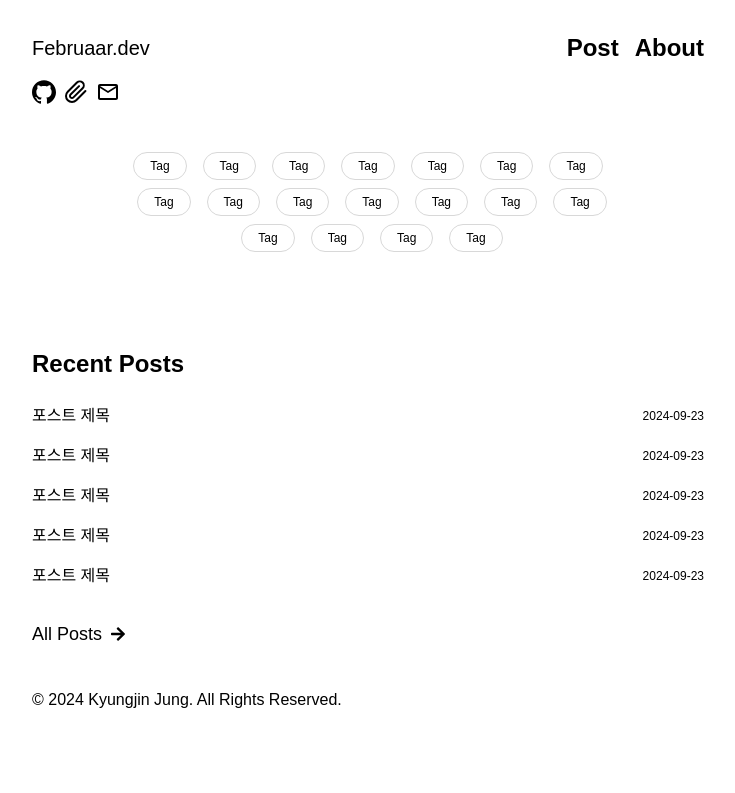
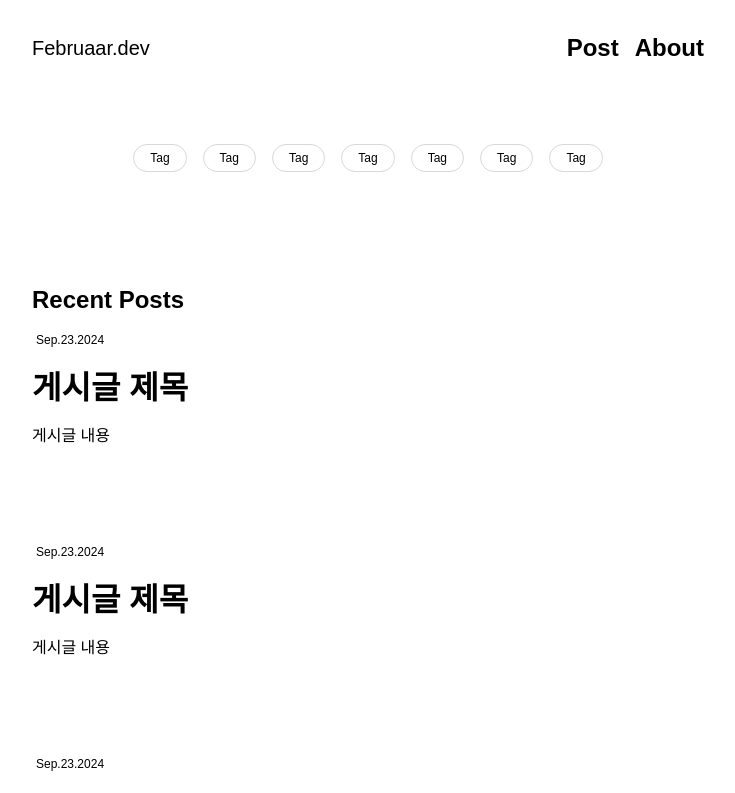
Before and after one commit to Februaar/februaar.dev, a Next.js app: page / in a window 1280 px wide. Shown: the top 793 px of the page, without its empty margins (272-1007 px from the left). Built offline with nearby package versions, Linux system fonts and the light colour scheme.

Commit message:
tag 컴포넌트와 postcard 컴포넌트 ui 수정

```diff
--- a/src/app/page.tsx
+++ b/src/app/page.tsx
@@ -1,30 +1,19 @@
 import Link from "next/link";
 import { FaArrowRight } from "react-icons/fa";
 
-import Header2 from "../components/Header2";
+// import Header2 from "../components/Header2";
 import PostCard from "../components/PostCard";
 import Tag from "../components/Tag";
 
 export default function Home() {
   return (
     <main className="flex flex-col">
-      <Header2 />
+      {/* <Header2 /> */}
       {/* <section className="flex flex-col items-center pt-8 pb-6">
         <p>한 가지에 몰두해 내 것으로 만드는 것을 좋아합니다.</p>
       </section> */}
 
-      <div className="flex flex-wrap items-center justify-center gap-2 mx-20 my-12 space-x-2">
-        <Tag />
-        <Tag />
-        <Tag />
-        <Tag />
-        <Tag />
-        <Tag />
-        <Tag />
-        <Tag />
-        <Tag />
-        <Tag />
-        <Tag />
+      <div className="flex flex-wrap items-center justify-center gap-2 my-16 mx-20 space-x-2">
         <Tag />
         <Tag />
         <Tag />
--- a/src/components/PostCard.tsx
+++ b/src/components/PostCard.tsx
@@ -3,9 +3,14 @@ import Link from "next/link";
 export default function PostCard() {
   return (
     <Link href={"/posts"}>
-      <div className="flex items-center justify-between py-2">
-        <div className="text-md hover:underline hover:decoration-primary">포스트 제목</div>
-        <span className="text-xs flex-shrink-0">2024-09-23</span>
+      <div className="flex items-center justify-between pb-12 mb-12">
+        <div className="flex flex-col items-flex-start">
+          <span className="text-xs flex-shrink-0 pl-1 mb-4">Sep.23.2024</span>
+          <div className="text-[32px] font-bold hover:underline hover:decoration-primary pb-3">
+            게시글 제목
+          </div>
+          <div>게시글 내용</div>
+        </div>
       </div>
     </Link>
   );
--- a/src/components/Tag.tsx
+++ b/src/components/Tag.tsx
@@ -1,8 +1,48 @@
+"use client";
+
+import { useState } from "react";
+import { IoMdClose } from "react-icons/io";
+
 export default function Tag() {
+  const [isChecked, setIsChecked] = useState(false);
+
+  const handleClick = () => {
+    setIsChecked(true);
+  };
+
+  const handleUnClick = () => {
+    setIsChecked(false);
+  };
+
   return (
-    <div className="w-fit h-7 bg-white border border-gray hover:border-gray-500 hover:bg-gray rounded-sm transition-all duration-300">
-      <input type="checkbox" className="appearance-none"/>
-      <label className="text-black text-xs px-4">Tag</label>
+    <div
+      className={`relative w-fit h-7 border border-gray-primary rounded-sm cursor-pointer transition-all duration-300
+  ${
+    isChecked
+      ? "bg-blue-primary"
+      : "bg-white hover:border-gray-dark hover:bg-gray-primary"
+  }`}
+    >
+      <div onClick={handleClick}>
+        <input
+          type="checkbox"
+          className="appearance-none"
+          checked={isChecked}
+        />
+        <label
+          className={`text-black text-xs cursor-pointer ${
+            isChecked ? "pl-3 pr-5 transition-all duration-300" : "px-4"
+          }`}
+        >
+          Tag
+        </label>
+      </div>
+      {isChecked ? (
+        <IoMdClose
+          onClick={handleUnClick}
+          className="absolute right-0 top-[0.35rem] pr-1"
+        />
+      ) : null}
     </div>
   );
 }
--- a/tailwind.config.ts
+++ b/tailwind.config.ts
@@ -11,8 +11,9 @@ const config: Config = {
       colors: {
         background: "var(--background)",
         foreground: "var(--foreground)",
-        gray: "rgb(216,216,216)",
-        "gray-500": "rgb(188 188 188)",
+        "gray-primary": "rgb(216, 216, 216)",
+        "gray-dark": "rgb(188, 188, 188)",
+        "blue-primary": "rgb(43, 96, 193, 0.1)",
       },
       width: {
         fit: "fit-content",
```
